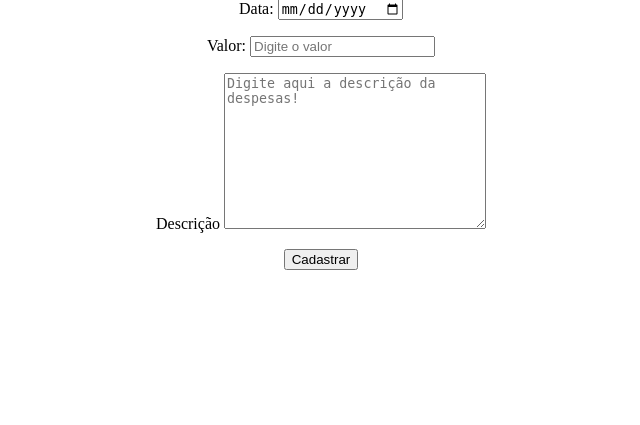
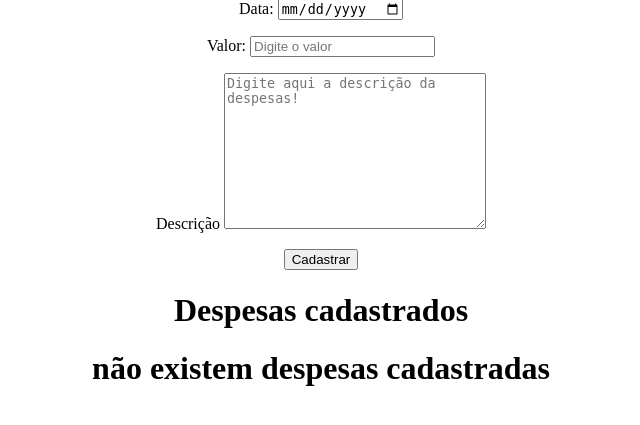
Before and after one commit to Lindgren-07/sqlalchemy_bd, a Flask app: page /despesas in a window 1280 px wide. Shown: the part 89-514 px from the top of the page, without its empty margins (319-959 px from the left). Run offline with Flask 3, Linux system fonts and the light colour scheme.

Commit message:
Excluindo despesas

```diff
--- a/main.py
+++ b/main.py
@@ -11,7 +11,8 @@ def home():
 
 @app.route('/despesas')
 def despesas():
-   return render_template('despesas.html')
+   despesas = models.session.query(models.Despesas).all()
+   return render_template('despesas.html', despesas = despesas)
 
 @app.route('/cachorro')
 def cachorro():
@@ -69,10 +70,23 @@ def cadastrar_despesas():
       validacao.validarDespesas(data,valor,descricao)
       flash('Despesa cadastrada!')
       return redirect('/despesas')
-
    except ValueError as v:
       flash(str(v))
       return redirect('/despesas')
 
+
+@app.route('/excluir_despesas',methods=['POST'])
+def excluir_despesas():
+   id = request.form.get('idDespesas')
+
+   try:
+      validacao.excluirDespesas(id)
+      flash(f'Despesa excluida com sucesso')
+      return redirect('/despesas')
+   except:
+      flash(f'erro ao excluir despesas')
+
+   return redirect('/despesas')
+
 if __name__ == '__main__':
    app.run(debug=True)
--- a/templates/despesas.html
+++ b/templates/despesas.html
@@ -29,5 +29,37 @@
     <button type="submit">Cadastrar</button>
 </form>
 
+
+
+
+<div id="despesasFrente">
+    <h1 id="despesasCad">Despesas cadastrados</h1>
+    <div id="despesas Fundo">
+        {% if despesas %}
+            {% for i in despesas%}
+              <form action="/excluir_despesas" method="post">
+                <ul id="lista">
+                    <input type="hidden" name="idDespesas" value="{{i.id_despesas}}">
+                    <input type="hidden" name="descricao_despesas" value="{{i.descricao_despesas}}">
+                    <li>Valor: {{i.valor_despesas}}</li>
+                    <li>Descrição: {{i.descricao_despesas}}</li>
+                </ul>
+                <div id="btnExcluir">
+                    <button type="submit" id="excluir">EXCLUIR</button>
+                </div>
+              </form>
+                <hr id="linha"></hr>
+
+
+            {% endfor %}
+
+        {% else %}
+        <h1>não existem despesas cadastradas</h1>
+        {% endif %}
+
+    </div>
+</div>
+
+
 </body>
 </html>
--- a/validacao.py
+++ b/validacao.py
@@ -31,3 +31,7 @@ def validarDespesas(d,v,de):
         session.commit()
     except ValueError as v:
         raise ValueError(v)
+
+def excluirDespesas(id):
+    session.query(models.Despesas).filter(models.Despesas.id_despesas == id).delete()
+    session.commit()
```
